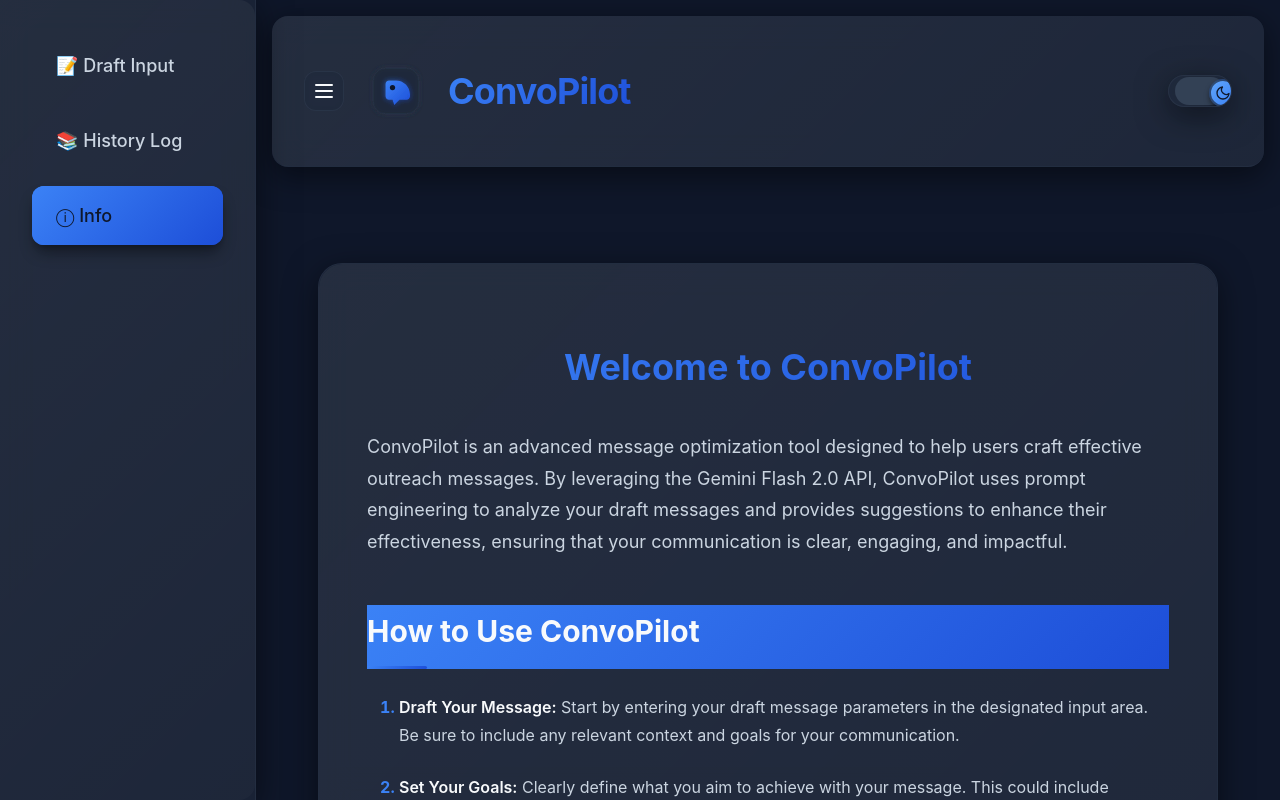
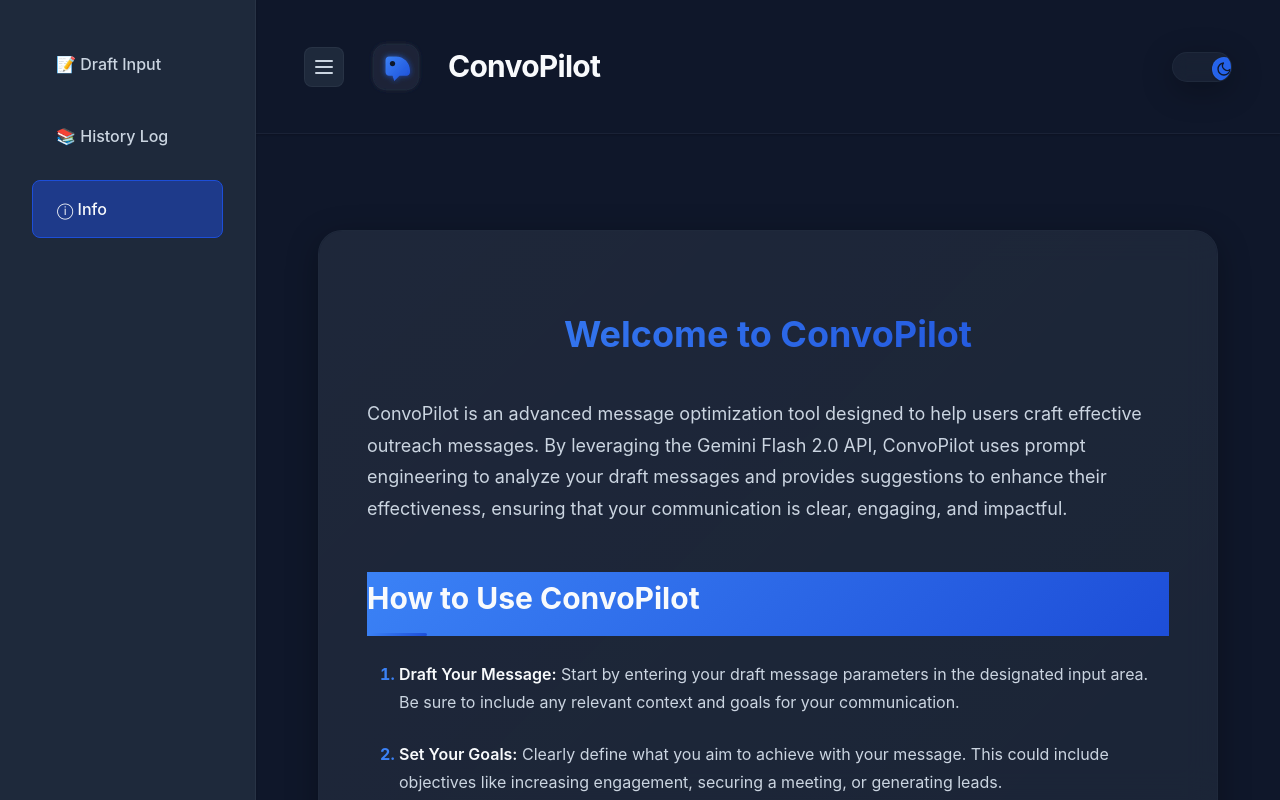
Before and after one commit to a-ayuan/ConvoPilot, a React (Vite) app in the folder frontend-react/: page /info in a window 1280 px wide. Built offline with nearby package versions, Linux system fonts and the light colour scheme; no server answers.

Commit message:
fix: UI layout overhual

```diff
--- a/frontend-react/src/styles/Layout.css
+++ b/frontend-react/src/styles/Layout.css
@@ -4,6 +4,7 @@
   overflow: hidden;
   background: var(--bg-primary);
   transition: background-color var(--transition-normal);
+  position: relative;
 }
 
 .main-area {
@@ -13,28 +14,18 @@
   width: calc(100% - 16rem);
   height: 100vh;
   transition: margin-left var(--transition-normal);
+  background: var(--bg-primary);
+  position: relative;
+  z-index: 1;
 }
 
 .view-area {
   flex: 1;
   overflow: auto;
-  padding: var(--space-xl);
-  background: var(--bg-primary);
+  padding: var(--space-2xl);
+  background: transparent;
   position: relative;
-}
-
-.view-area::before {
-  content: '';
-  position: fixed;
-  top: 0;
-  left: 0;
-  right: 0;
-  bottom: 0;
-  background:
-    radial-gradient(circle at 20% 80%, rgba(59, 130, 246, 0.1) 0%, transparent 50%),
-    radial-gradient(circle at 80% 20%, rgba(29, 78, 216, 0.1) 0%, transparent 50%);
-  pointer-events: none;
-  z-index: -1;
+  z-index: 2;
 }
 
 /* Responsive Design */
@@ -42,6 +33,10 @@
   .main-area {
     margin-left: 14rem;
     width: calc(100% - 14rem);
+  }
+
+  .view-area {
+    padding: var(--space-xl);
   }
 }
 
--- a/frontend-react/src/styles/Sidebar.css
+++ b/frontend-react/src/styles/Sidebar.css
@@ -4,17 +4,15 @@
   left: 0;
   height: 100vh;
   width: 16rem;
-  background: var(--bg-glass);
-  backdrop-filter: var(--blur-lg);
-  -webkit-backdrop-filter: var(--blur-lg);
-  border-right: 1px solid var(--border-glass);
+  background: var(--bg-secondary);
+  border-right: 1px solid var(--border-primary);
   color: var(--text-primary);
   padding: var(--space-xl);
   z-index: 100;
   display: flex;
   flex-direction: column;
   gap: var(--space-sm);
-  box-shadow: var(--shadow-glass);
+  box-shadow: var(--shadow-sm);
   transition: all var(--transition-normal);
 }
 
@@ -23,20 +21,8 @@
   padding: var(--space-md);
 }
 
-.sidebar::before {
-  content: '';
-  position: absolute;
-  top: 0;
-  left: 0;
-  right: 0;
-  bottom: 0;
-  background: var(--gradient-glass);
-  border-radius: 0 var(--radius-xl) var(--radius-xl) 0;
-  z-index: -1;
-}
-
 .link {
-  font-size: var(--font-size-lg);
+  font-size: var(--font-size-base);
   font-weight: var(--font-weight-medium);
   display: flex;
   align-items: center;
@@ -45,10 +31,9 @@
   color: var(--text-secondary);
   text-decoration: none;
   padding: var(--space-md) var(--space-lg);
-  border-radius: var(--radius-lg);
+  border-radius: var(--radius-md);
   transition: all var(--transition-normal);
   position: relative;
-  overflow: hidden;
   animation: slideIn 0.6s ease-out both;
 }
 
@@ -57,40 +42,20 @@
   padding: var(--space-md) 0;
 }
 
-.link::before {
-  content: '';
-  position: absolute;
-  top: 0;
-  left: -100%;
-  width: 100%;
-  height: 100%;
-  background: var(--gradient-blue);
-  opacity: 0;
-  transition: all var(--transition-normal);
-  z-index: -1;
-}
-
 .link:hover {
-  color: var(--text-inverse);
-  transform: translateX(4px);
-  box-shadow: var(--shadow-md);
-}
-
-.link:hover::before {
-  left: 0;
-  opacity: 1;
+  color: var(--text-primary);
+  background: var(--bg-tertiary);
 }
 
 .active {
-  color: var(--text-inverse);
-  background: var(--gradient-blue);
-  box-shadow: var(--shadow-lg);
-  transform: translateX(4px);
+  color: var(--text-primary);
+  background: var(--blue-50);
+  border: 1px solid var(--blue-200);
 }
 
-.active::before {
-  left: 0;
-  opacity: 1;
+[data-theme="dark"] .active {
+  background: var(--blue-900);
+  border: 1px solid var(--blue-700);
 }
 
 /* Mobile Responsive */
--- a/frontend-react/src/styles/ThemeToggle.css
+++ b/frontend-react/src/styles/ThemeToggle.css
@@ -1,47 +1,49 @@
 .theme-toggle {
   position: relative;
-  width: 64px;
-  height: 32px;
+  width: 60px;
+  height: 30px;
   border: none;
   border-radius: var(--radius-full);
   cursor: pointer;
   transition: all var(--transition-normal);
   overflow: hidden;
+  background: var(--bg-tertiary);
+  border: 1px solid var(--border-glass);
 }
 
 .theme-toggle-track {
   position: relative;
   width: 100%;
   height: 100%;
-  background: var(--bg-tertiary);
+  background: transparent;
   border-radius: var(--radius-full);
   transition: background-color var(--transition-normal);
 }
 
 .theme-toggle-thumb {
   position: absolute;
-  top: 2px;
-  left: 2px;
-  width: 28px;
-  height: 28px;
-  background: var(--gradient-blue);
+  top: 3px;
+  left: 3px;
+  width: 24px;
+  height: 24px;
+  background: var(--text-inverse);
   border-radius: var(--radius-full);
   display: flex;
   align-items: center;
   justify-content: center;
   transition: all var(--transition-normal);
-  box-shadow: var(--shadow-md);
-  border: 2px solid var(--bg-glass);
+  box-shadow: var(--shadow-sm);
+  border: 1px solid var(--border-glass);
 }
 
 .theme-toggle-thumb.dark {
-  transform: translateX(32px);
-  background: var(--gradient-blue-light);
+  transform: translateX(30px);
+  background: var(--blue-600);
 }
 
 .theme-toggle-thumb.light {
   transform: translateX(0);
-  background: linear-gradient(135deg, #fbbf24 0%, #f59e0b 100%);
+  background: #fbbf24;
 }
 
 .theme-icon {
@@ -50,16 +52,16 @@
 }
 
 .theme-toggle:hover .theme-toggle-thumb {
-  transform: scale(1.1);
-  box-shadow: var(--shadow-lg);
+  transform: scale(1.05);
+  box-shadow: var(--shadow-md);
 }
 
 .theme-toggle:hover .theme-toggle-thumb.dark {
-  transform: translateX(32px) scale(1.1);
+  transform: translateX(30px) scale(1.05);
 }
 
 .theme-toggle:hover .theme-toggle-thumb.light {
-  transform: translateX(0) scale(1.1);
+  transform: translateX(0) scale(1.05);
 }
 
 .theme-toggle:active .theme-toggle-thumb {
@@ -67,7 +69,7 @@
 }
 
 .theme-toggle:active .theme-toggle-thumb.dark {
-  transform: translateX(32px) scale(0.95);
+  transform: translateX(30px) scale(0.95);
 }
 
 .theme-toggle:active .theme-toggle-thumb.light {
@@ -77,25 +79,27 @@
 /* Mobile Responsive */
 @media (max-width: 768px) {
   .theme-toggle {
-    width: 56px;
-    height: 28px;
+    width: 52px;
+    height: 26px;
   }
 
   .theme-toggle-thumb {
-    width: 24px;
-    height: 24px;
+    width: 20px;
+    height: 20px;
+    top: 3px;
+    left: 3px;
   }
 
   .theme-toggle-thumb.dark {
-    transform: translateX(28px);
+    transform: translateX(26px);
   }
 
   .theme-toggle:hover .theme-toggle-thumb.dark {
-    transform: translateX(28px) scale(1.1);
+    transform: translateX(26px) scale(1.05);
   }
 
   .theme-toggle:active .theme-toggle-thumb.dark {
-    transform: translateX(28px) scale(0.95);
+    transform: translateX(26px) scale(0.95);
   }
 }
 
@@ -106,8 +110,10 @@
   }
 
   .theme-toggle-thumb {
-    width: 20px;
-    height: 20px;
+    width: 18px;
+    height: 18px;
+    top: 3px;
+    left: 3px;
   }
 
   .theme-toggle-thumb.dark {
@@ -115,7 +121,7 @@
   }
 
   .theme-toggle:hover .theme-toggle-thumb.dark {
-    transform: translateX(24px) scale(1.1);
+    transform: translateX(24px) scale(1.05);
   }
 
   .theme-toggle:active .theme-toggle-thumb.dark {
--- a/frontend-react/src/styles/TopBar.css
+++ b/frontend-react/src/styles/TopBar.css
@@ -2,30 +2,14 @@
   display: flex;
   align-items: center;
   justify-content: space-between;
-  padding: var(--space-lg) var(--space-xl);
-  background: var(--bg-glass);
-  backdrop-filter: var(--blur-lg);
-  -webkit-backdrop-filter: var(--blur-lg);
-  border-bottom: 1px solid var(--border-glass);
+  padding: var(--space-lg) var(--space-2xl);
+  background: var(--bg-primary);
+  border-bottom: 1px solid var(--border-primary);
   position: sticky;
   top: 0;
   z-index: 50;
   transition: all var(--transition-normal);
-  box-shadow: var(--shadow-glass);
-  margin: var(--space-md);
-  border-radius: var(--radius-xl);
-}
-
-.topbar::before {
-  content: '';
-  position: absolute;
-  top: 0;
-  left: 0;
-  right: 0;
-  bottom: 0;
-  background: var(--gradient-glass);
-  border-radius: var(--radius-xl);
-  z-index: -1;
+  box-shadow: var(--shadow-sm);
 }
 
 .topbar-left {
@@ -48,105 +32,53 @@
   gap: 4px;
   width: 40px;
   height: 40px;
-  border-radius: var(--radius-lg);
-  border: 1px solid var(--border-glass);
-  background: var(--bg-glass);
-  backdrop-filter: var(--blur-sm);
-  -webkit-backdrop-filter: var(--blur-sm);
+  border-radius: var(--radius-md);
+  border: 1px solid var(--border-primary);
+  background: var(--bg-secondary);
   cursor: pointer;
   transition: all var(--transition-normal);
 }
 
 .sidebar-toggle:hover {
-  transform: translateY(-1px);
-  box-shadow: var(--shadow-md);
+  background: var(--bg-tertiary);
+  border-color: var(--border-secondary);
 }
 
 .sidebar-toggle .bar {
   display: block;
   width: 18px;
   height: 2px;
-  background: var(--text-primary);
+  background: var(--text-secondary);
   border-radius: 2px;
-  transition: background var(--transition-normal);
-}
-
-.logo-icon {
-  width: 56px;
-  height: 56px;
-  border-radius: var(--radius-xl);
   transition: all var(--transition-normal);
-  box-shadow: var(--shadow-md);
-  border: 2px solid var(--border-glass);
-}
-
-.logo-icon:hover {
-  transform: scale(1.05) rotate(5deg);
-  box-shadow: var(--shadow-lg);
 }
 
 .logo-text {
-  font-size: var(--font-size-4xl);
+  font-size: var(--font-size-3xl);
   font-weight: var(--font-weight-bold);
-  background: var(--gradient-blue);
-  -webkit-background-clip: text;
-  -webkit-text-fill-color: transparent;
-  background-clip: text;
+  color: var(--text-primary);
   letter-spacing: -0.025em;
   transition: all var(--transition-normal);
-  position: relative;
-}
-
-.logo-text::after {
-  content: '';
-  position: absolute;
-  bottom: -2px;
-  left: 0;
-  width: 0;
-  height: 2px;
-  background: var(--gradient-blue);
-  transition: width var(--transition-normal);
-}
-
-.logo-text:hover::after {
-  width: 100%;
-}
-
-.logo-text:hover {
-  transform: translateY(-2px);
 }
 
 /* Mobile Responsive */
 @media (max-width: 1024px) {
   .topbar {
-    margin: var(--space-sm);
     padding: var(--space-md) var(--space-lg);
   }
 
   .logo-text {
-    font-size: var(--font-size-3xl);
-  }
-
-  .logo-icon {
-    width: 48px;
-    height: 48px;
+    font-size: var(--font-size-2xl);
   }
 }
 
 @media (max-width: 768px) {
   .topbar {
-    margin: var(--space-xs);
     padding: var(--space-sm) var(--space-md);
-    border-radius: var(--radius-lg);
   }
 
   .logo-text {
-    font-size: var(--font-size-2xl);
-  }
-
-  .logo-icon {
-    width: 40px;
-    height: 40px;
+    font-size: var(--font-size-xl);
   }
 
   .topbar-left,
@@ -157,16 +89,10 @@
 
 @media (max-width: 480px) {
   .topbar {
-    margin: var(--space-xs);
     padding: var(--space-xs) var(--space-sm);
   }
 
   .logo-text {
-    font-size: var(--font-size-xl);
-  }
-
-  .logo-icon {
-    width: 32px;
-    height: 32px;
+    font-size: var(--font-size-lg);
   }
 }
--- a/frontend-react/src/styles/globals.css
+++ b/frontend-react/src/styles/globals.css
@@ -1,22 +1,22 @@
 /* Liquid Glass Design System - Global Styles */
 
 :root {
-  /* Light Theme Colors */
-  --bg-primary: #f8fafc;
-  --bg-secondary: #ffffff;
+  /* Light Theme Colors - Inspired by n8n.io */
+  --bg-primary: #ffffff;
+  --bg-secondary: #f8fafc;
   --bg-tertiary: #f1f5f9;
-  --bg-glass: rgba(255, 255, 255, 0.7);
-  --bg-glass-hover: rgba(255, 255, 255, 0.8);
-  --bg-glass-active: rgba(255, 255, 255, 0.9);
+  --bg-glass: rgba(255, 255, 255, 0.8);
+  --bg-glass-hover: rgba(255, 255, 255, 0.9);
+  --bg-glass-active: rgba(255, 255, 255, 0.95);
 
-  --text-primary: #1e293b;
-  --text-secondary: #475569;
+  --text-primary: #0f172a;
+  --text-secondary: #334155;
   --text-tertiary: #64748b;
   --text-inverse: #ffffff;
 
-  --border-primary: rgba(148, 163, 184, 0.2);
-  --border-secondary: rgba(148, 163, 184, 0.1);
-  --border-glass: rgba(148, 163, 184, 0.15);
+  --border-primary: rgba(148, 163, 184, 0.12);
+  --border-secondary: rgba(148, 163, 184, 0.08);
+  --border-glass: rgba(148, 163, 184, 0.1);
 
   --shadow-sm: 0 1px 2px 0 rgba(0, 0, 0, 0.05);
   --shadow-md: 0 4px 6px -1px rgba(0, 0, 0, 0.1), 0 2px 4px -1px rgba(0, 0, 0, 0.06);
@@ -88,31 +88,31 @@
   --line-height-relaxed: 1.75;
 }
 
-/* Dark Theme */
+/* Dark Theme - Inspired by n8n.io */
 [data-theme="dark"] {
   --bg-primary: #0f172a;
   --bg-secondary: #1e293b;
   --bg-tertiary: #334155;
-  --bg-glass: rgba(30, 41, 59, 0.7);
-  --bg-glass-hover: rgba(30, 41, 59, 0.8);
-  --bg-glass-active: rgba(30, 41, 59, 0.9);
+  --bg-glass: rgba(30, 41, 59, 0.6);
+  --bg-glass-hover: rgba(30, 41, 59, 0.7);
+  --bg-glass-active: rgba(30, 41, 59, 0.8);
 
   --text-primary: #f8fafc;
   --text-secondary: #cbd5e1;
   --text-tertiary: #94a3b8;
   --text-inverse: #0f172a;
 
-  --border-primary: rgba(148, 163, 184, 0.1);
+  --border-primary: rgba(148, 163, 184, 0.08);
   --border-secondary: rgba(148, 163, 184, 0.05);
-  --border-glass: rgba(148, 163, 184, 0.08);
+  --border-glass: rgba(148, 163, 184, 0.06);
 
-  --shadow-sm: 0 1px 2px 0 rgba(0, 0, 0, 0.3);
-  --shadow-md: 0 4px 6px -1px rgba(0, 0, 0, 0.4), 0 2px 4px -1px rgba(0, 0, 0, 0.2);
-  --shadow-lg: 0 10px 15px -3px rgba(0, 0, 0, 0.4), 0 4px 6px -2px rgba(0, 0, 0, 0.2);
-  --shadow-xl: 0 20px 25px -5px rgba(0, 0, 0, 0.4), 0 10px 10px -5px rgba(0, 0, 0, 0.2);
-  --shadow-glass: 0 8px 32px 0 rgba(0, 0, 0, 0.5);
+  --shadow-sm: 0 1px 2px 0 rgba(0, 0, 0, 0.2);
+  --shadow-md: 0 4px 6px -1px rgba(0, 0, 0, 0.3), 0 2px 4px -1px rgba(0, 0, 0, 0.15);
+  --shadow-lg: 0 10px 15px -3px rgba(0, 0, 0, 0.3), 0 4px 6px -2px rgba(0, 0, 0, 0.15);
+  --shadow-xl: 0 20px 25px -5px rgba(0, 0, 0, 0.3), 0 10px 10px -5px rgba(0, 0, 0, 0.15);
+  --shadow-glass: 0 8px 32px 0 rgba(0, 0, 0, 0.3);
 
-  --gradient-glass: linear-gradient(135deg, rgba(255, 255, 255, 0.05) 0%, rgba(255, 255, 255, 0.02) 100%);
+  --gradient-glass: linear-gradient(135deg, rgba(255, 255, 255, 0.03) 0%, rgba(255, 255, 255, 0.01) 100%);
 }
 
 /* Base Styles */
```
Also changed, not shown: frontend-react/src/styles/DraftInput.css (+34 -94 lines).
